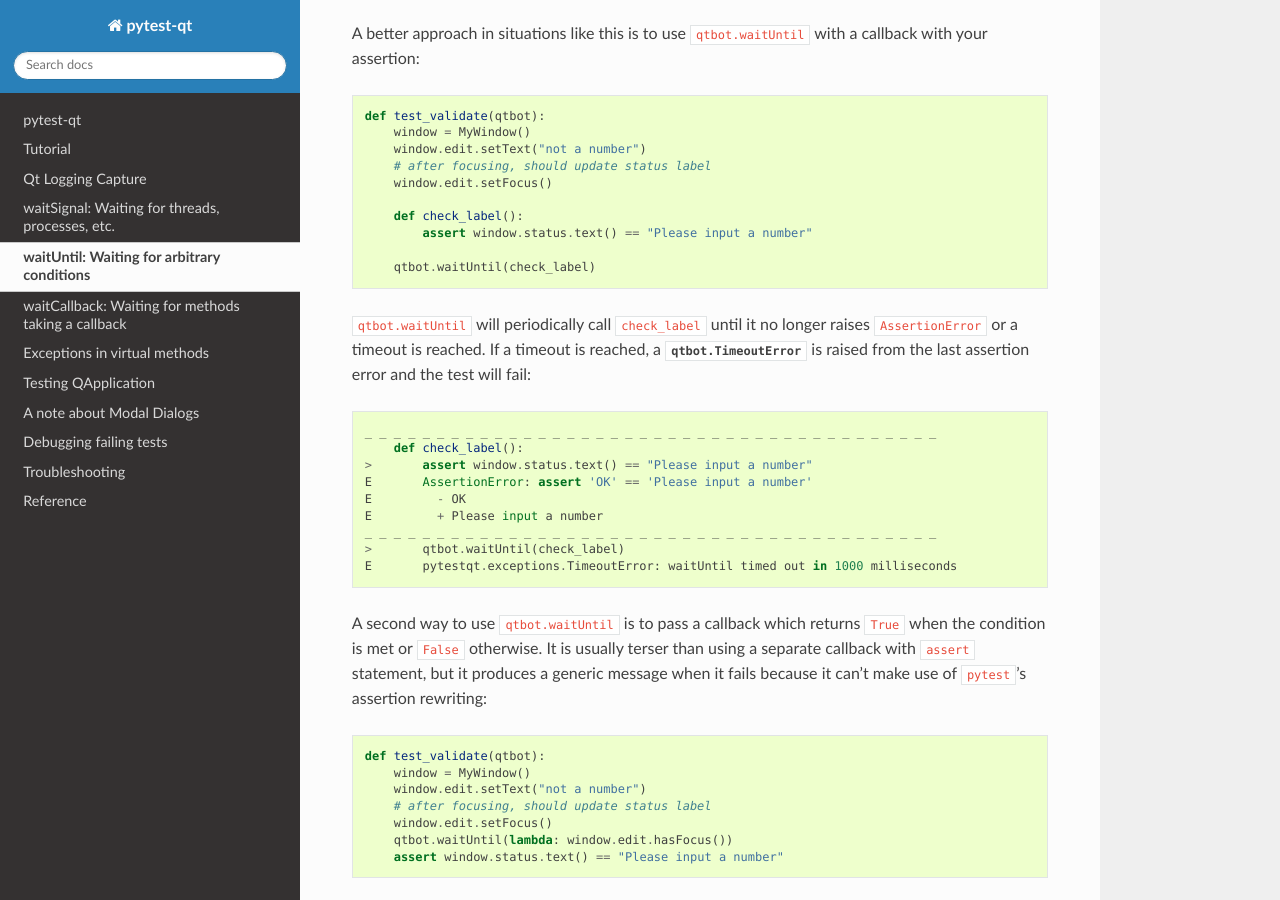
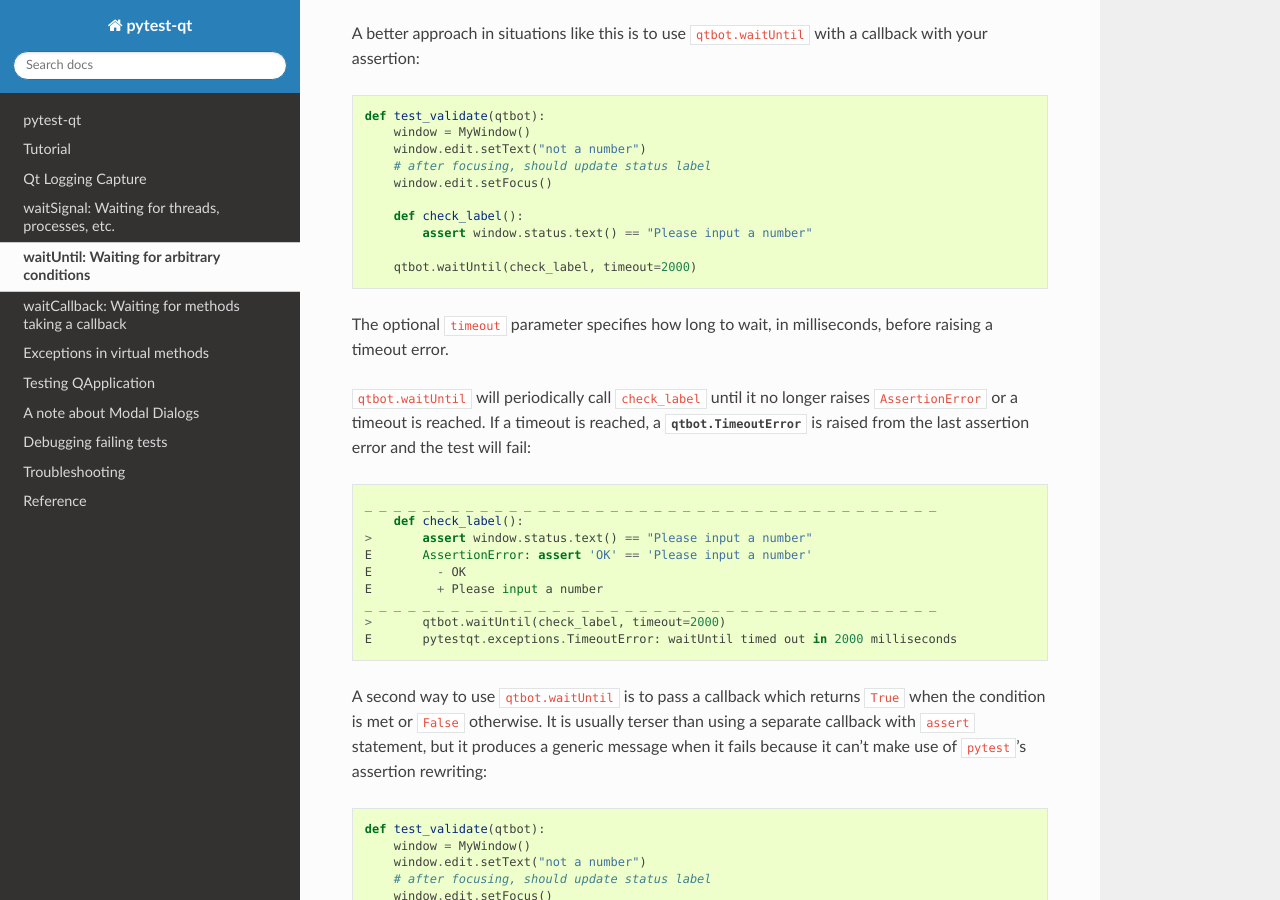
Before and after one commit to pytest-dev/pytest-qt, a Sphinx documentation site: the page built from docs/wait_until.rst, in a window 1280 px wide and 900 px high, scrolled down 628 px. Built offline with Sphinx 7.4.7 and the Read the Docs theme 3.1.0, drawn with Linux system fonts in a browser that asks for light colours; pages that are not in the unit, such as notebooks, are missing from menus.

Commit message:
docs: document waitUntil timeout parameter

```diff
--- a/docs/wait_until.rst
+++ b/docs/wait_until.rst
@@ -41,8 +41,10 @@
         def check_label():
             assert window.status.text() == "Please input a number"
 
-        qtbot.waitUntil(check_label)
+        qtbot.waitUntil(check_label, timeout=2000)
 
+The optional ``timeout`` parameter specifies how long to wait, in milliseconds,
+before raising a timeout error.
 
 ``qtbot.waitUntil`` will periodically call ``check_label`` until it no longer raises
 ``AssertionError`` or a timeout is reached. If a timeout is reached, a
@@ -58,8 +60,8 @@
     E         - OK
     E         + Please input a number
     _ _ _ _ _ _ _ _ _ _ _ _ _ _ _ _ _ _ _ _ _ _ _ _ _ _ _ _ _ _ _ _ _ _ _ _ _ _ _ _
-    >       qtbot.waitUntil(check_label)
-    E       pytestqt.exceptions.TimeoutError: waitUntil timed out in 1000 milliseconds
+    >       qtbot.waitUntil(check_label, timeout=2000)
+    E       pytestqt.exceptions.TimeoutError: waitUntil timed out in 2000 milliseconds
 
 
 A second way to use ``qtbot.waitUntil`` is to pass a callback which returns ``True`` when the
```
